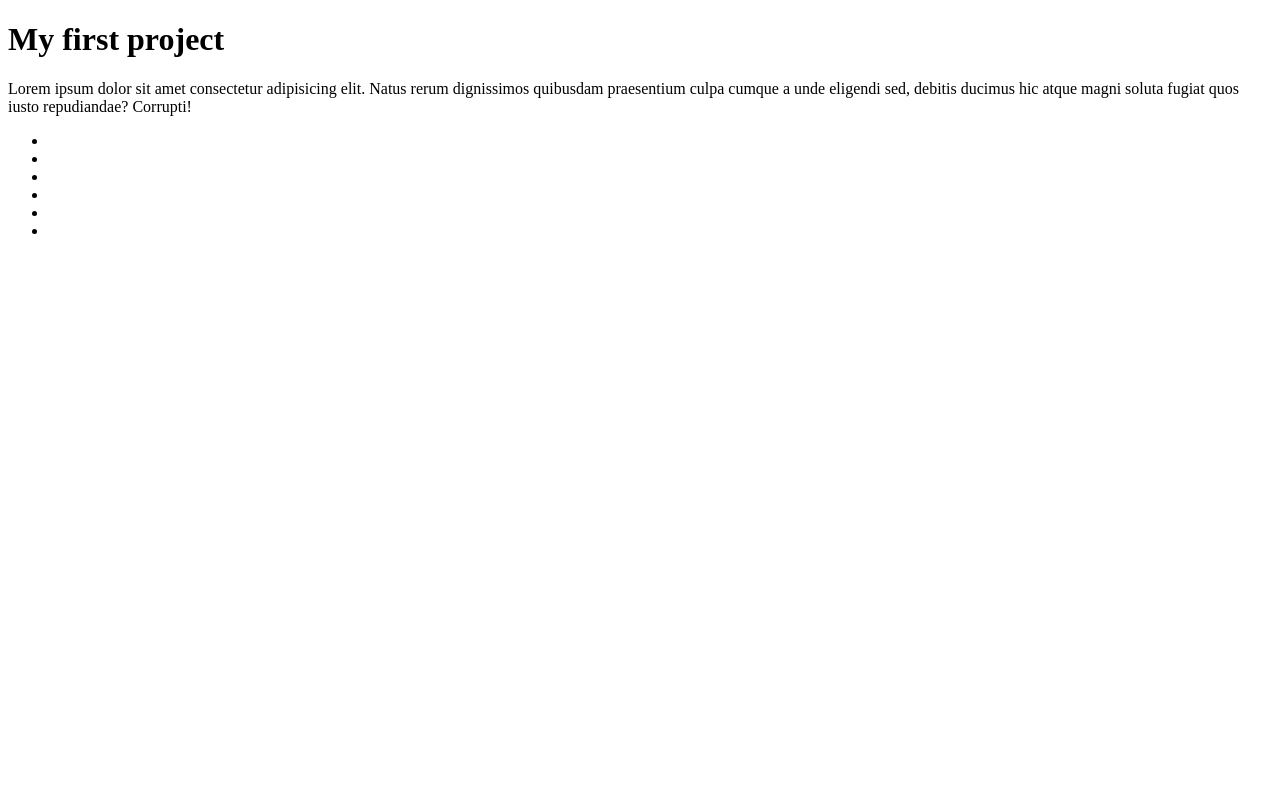
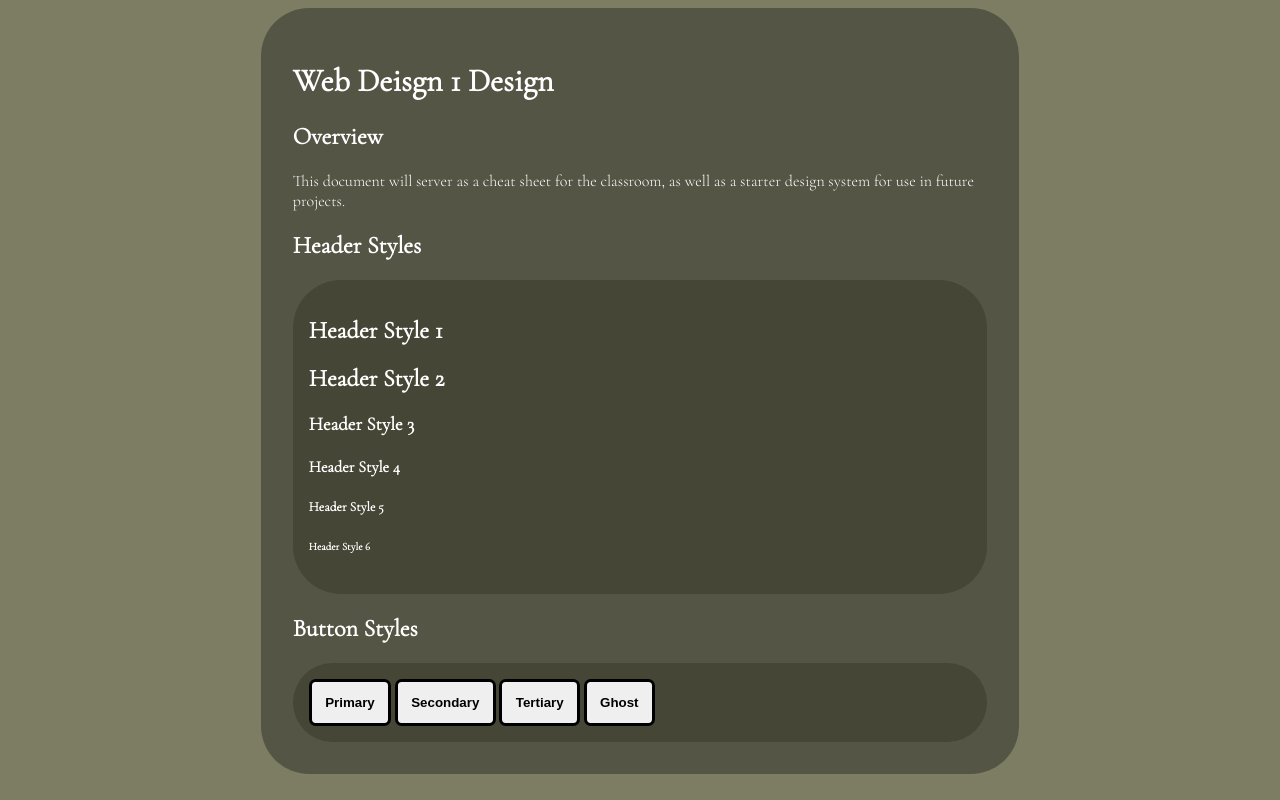
Before and after one commit to NaomiGeorge2/Web-Design-1-Project-1, a plain HTML site: page index.html in a window 1280 px wide. Drawn offline with nearby package versions, Linux system fonts and the light colour scheme.

Commit message:
Started design system

```diff
--- /dev/null
+++ b/Styles/styles.css
@@ -0,0 +1,73 @@
+/*BASE STYLES ================================*/
+
+*,
+*:after,
+*:before {
+    box-sizing:border-box;
+}
+
+html {
+    background-color: rgb(125,125,100);
+    color: rgb(255,255,255);
+    font-family: 'Josefin Sans', sans-serif;
+    font-family: 'Cormorant Garamond', serif;
+}
+
+h1,
+h2,
+h3,
+h4,
+h5,
+h6,{
+    font-family: 'Josefin Sans', sans-serif;
+}
+/*
+    Outline: white 1px dotted}*/
+
+main {
+
+    width: 60%;
+    margin: 0 auto;
+    padding: 2em;
+    background-color: rgb(85,85,70);
+    border-radius: 3em;
+
+}
+
+.example {
+    background-color: rgb(70,70,55);
+    padding: 1em;
+    border-radius: 3em;
+}
+
+/*button Styles*/
+.btn {
+    padding: 1em;
+    border-radius: .5em;
+    border: .25em solid rgb(0,0,0);
+    font-weight: bold;
+}
+
+.btn-primary {
+    color: rgb(255,255,255);
+    background-color: rgb(90,140,140);
+    border-color: rgb(0,50,0)
+}
+
+.btn-secondary{
+    color: rgb(255,255,255);
+    background-color: rgb(140,90,140);
+    border-color: rgb(0,0,50)
+}
+
+.btn-tertiary{
+    color: rgb(255,255,255);
+    background-color: rgb(0,0,0);
+    border-color: rgb(0,0,0);
+}
+
+.btn-ghost {
+    color: rgb(0,0,0);
+    background-color: rgba(0,0,0,0);
+    border-color: rgb(255,255,255)
+}
--- a/index.html
+++ b/index.html
@@ -3,20 +3,46 @@
 <head>
     <meta charset="UTF-8">
     <meta name="viewport" content="width=device-width, initial-scale=1.0">
-    <title>Project 1</title>
+    <title>Web Deisgn 1 Design</title>
+    <link rel="preconnect" href="https://fonts.googleapis.com">
+    <link rel="preconnect" href="https://fonts.gstatic.com" crossorigin>
+    <link href="https://fonts.googleapis.com/css2?family=Cormorant+Garamond:wght@300&family=Josefin+Sans:wght@100;400&display=swap" rel="stylesheet">
+    <link rel="stylesheet" href="./Styles/styles.css">
 </head>
 <body>
-    <div>
-        <h1>My first project</h1>
-        <p>Lorem ipsum dolor sit amet consectetur adipisicing elit. Natus rerum dignissimos quibusdam praesentium culpa cumque a unde eligendi sed, debitis ducimus hic atque magni soluta fugiat quos iusto repudiandae? Corrupti!</p>
-        <ul>
-            <li></li>
-            <li></li>
-            <li></li>
-            <li></li>
-            <li></li>
-            <li></li>
-        </ul>
-    </div>
+    <Main>
+        <h1>Web Deisgn 1 Design </h1>
+
+        <h2>Overview</h2>
+
+        <p>This document will server as a cheat sheet for the classroom, as well as a starter design system for use in future projects.</p>
+
+        <h2>Header Styles</h2>
+
+        <section class="example">
+
+            <h1>Header Style 1</h1>
+            <h2>Header Style 2</h2>
+            <h3>Header Style 3</h3>
+            <h4>Header Style 4</h4>
+            <h5>Header Style 5</h5>
+            <h6>Header Style 6</h6>
+
+        </section>
+
+        <h2>Button Styles</h2>
+
+        <section class="example">
+
+            <Button class="btn btn-Primary">Primary</Button>
+            <Button class="btn btn-Secondary">Secondary</Button>
+            <Button class="btn btn-Tertiary">Tertiary</Button>
+            <Button class="btn btn-Ghost">Ghost</Button>
+
+
+
+        </section>
+
+    </Main>
 </body>
 </html>
```
